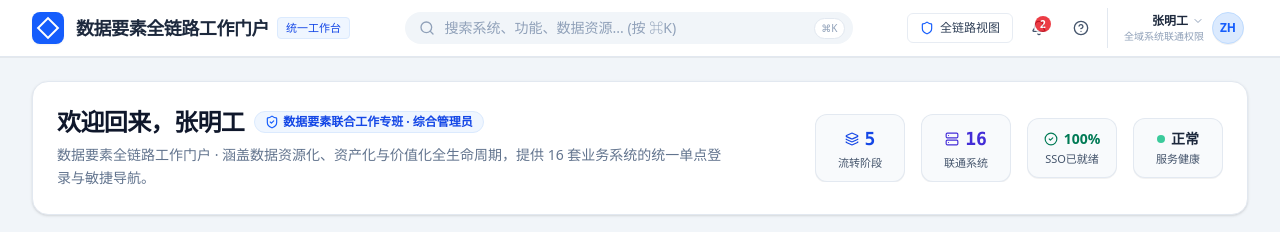
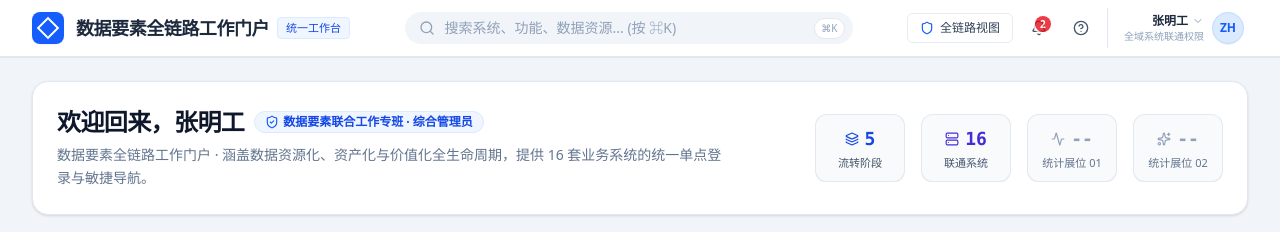
Before and after one commit to wmxnz123-dot/sjysyhd2, a React (Vite) app: page / in a window 1280 px wide. Both pictures are taken after a click on the button "登录进入工作门户". Shown: the top 232 px of the page. Built offline with nearby package versions, Linux system fonts and the light colour scheme.

Commit message:
refactor(ui): update welcome banner statistics display
Replace SSO status with a placeholder statistical display to improve layout consistency and prepare for future data integration.

```diff
--- a/src/components/WelcomeBanner.tsx
+++ b/src/components/WelcomeBanner.tsx
@@ -4,8 +4,7 @@ import {
   Layers,
   Sparkles,
   Server,
-  Activity,
-  CheckCircle2
+  Activity
 } from 'lucide-react';
 
 interface WelcomeBannerProps {
@@ -52,20 +51,26 @@ export const WelcomeBanner: React.FC<WelcomeBannerProps> = ({
             <span className="text-[11px] text-slate-600 font-medium mt-0.5">联通系统</span>
           </div>
 
-          <div className="bg-slate-50 border border-slate-200/90 rounded-xl px-3.5 py-2.5 flex flex-col items-center min-w-[90px] shadow-2xs">
-            <div className="flex items-center gap-1.5 text-emerald-700">
-              <CheckCircle2 className="w-3.5 h-3.5" />
-              <span className="text-sm font-bold">100%</span>
+          <div
+            className="bg-slate-50 border border-slate-200/90 rounded-xl px-3.5 py-2.5 flex flex-col items-center min-w-[90px] shadow-2xs"
+            title="暂无统计数据，预留展位"
+          >
+            <div className="flex items-center gap-1.5 text-slate-400">
+              <Activity className="w-3.5 h-3.5" />
+              <span className="text-lg font-bold font-mono text-slate-400">--</span>
             </div>
-            <span className="text-[11px] text-slate-600 font-medium mt-0.5">SSO已就绪</span>
+            <span className="text-[11px] text-slate-500 font-medium mt-0.5">统计展位 01</span>
           </div>
 
-          <div className="bg-slate-50 border border-slate-200/90 rounded-xl px-3.5 py-2.5 flex flex-col items-center min-w-[90px] shadow-2xs">
-            <div className="flex items-center gap-1.5 text-emerald-600">
-              <span className="w-2 h-2 rounded-full bg-emerald-500 animate-pulse"></span>
-              <span className="text-sm font-bold text-slate-800">正常</span>
+          <div
+            className="bg-slate-50 border border-slate-200/90 rounded-xl px-3.5 py-2.5 flex flex-col items-center min-w-[90px] shadow-2xs"
+            title="暂无统计数据，预留展位"
+          >
+            <div className="flex items-center gap-1.5 text-slate-400">
+              <Sparkles className="w-3.5 h-3.5" />
+              <span className="text-lg font-bold font-mono text-slate-400">--</span>
             </div>
-            <span className="text-[11px] text-slate-600 font-medium mt-0.5">服务健康</span>
+            <span className="text-[11px] text-slate-500 font-medium mt-0.5">统计展位 02</span>
           </div>
         </div>
       </div>
```
